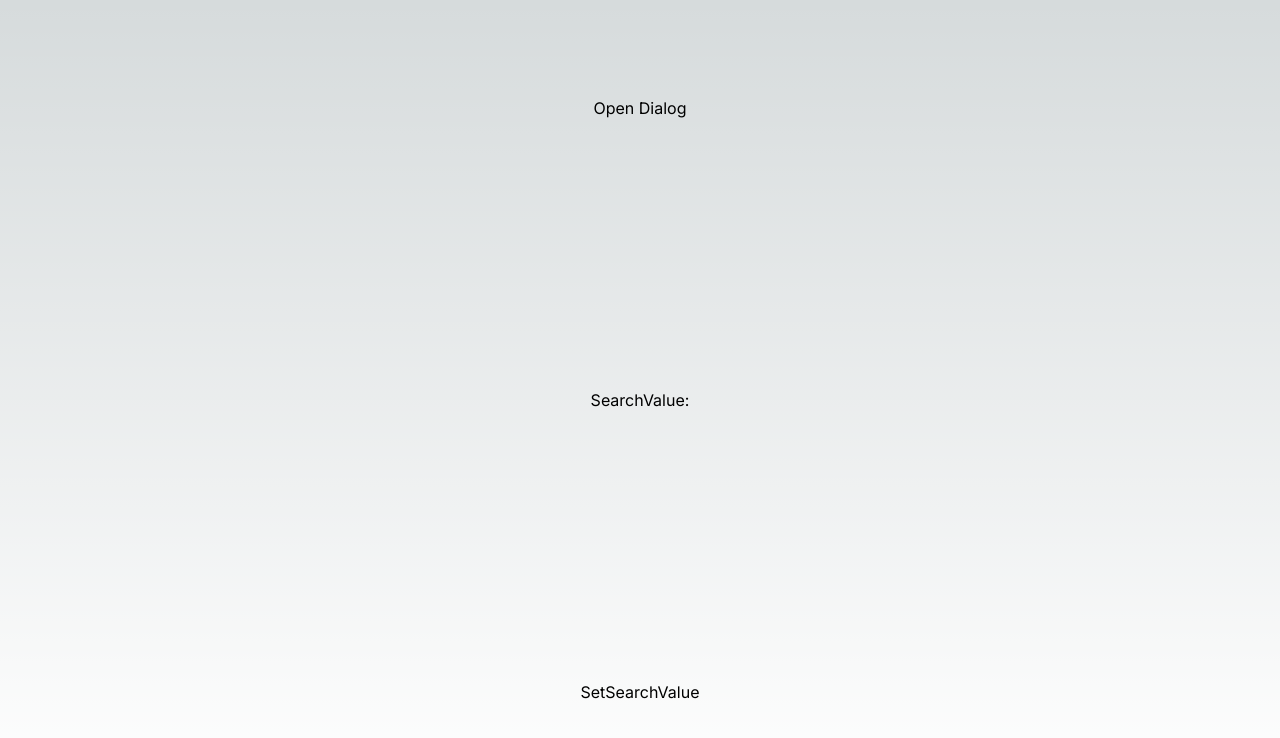
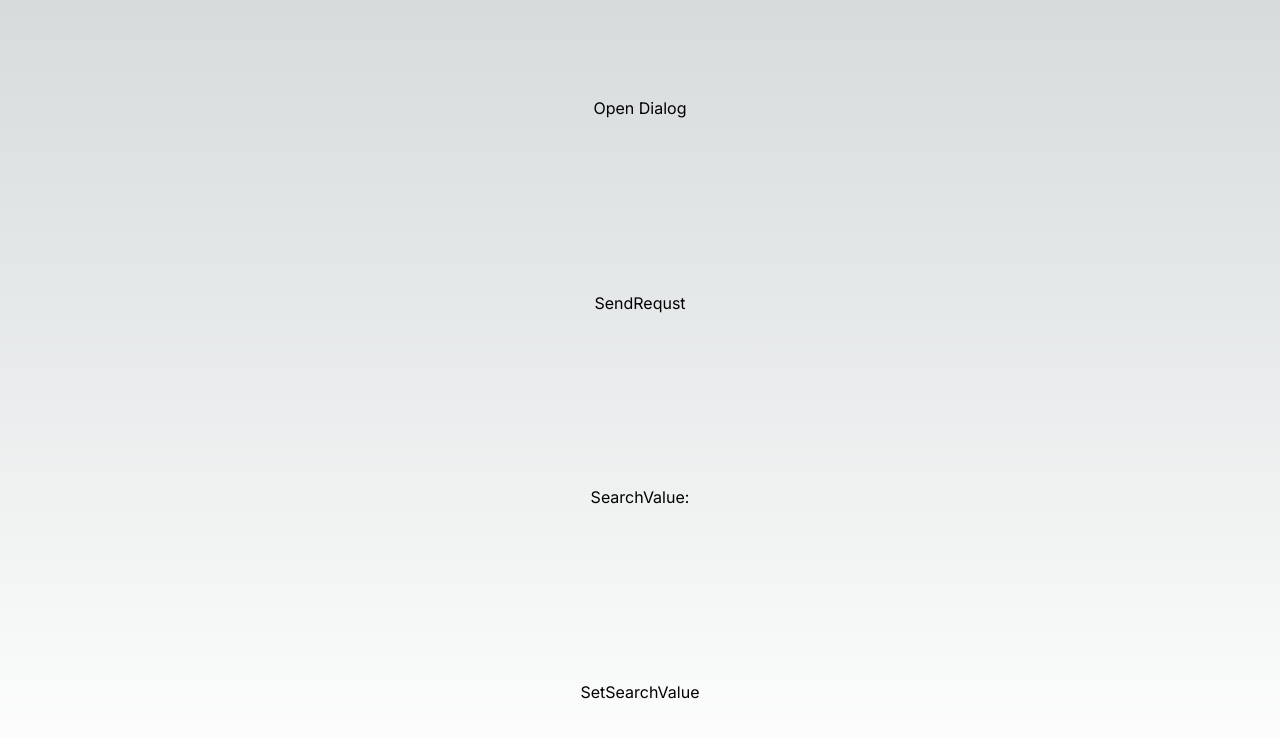
Before and after one commit to fy23-gw-gackathon/reportify-frontend, a Next.js app: page / in a window 1280 px wide. Shown: the top 738 px of the page. Built offline with nearby package versions, Linux system fonts and the light colour scheme.

Commit message:
ref #4 fix definition of webclint

```diff
--- a/src/pages/index.tsx
+++ b/src/pages/index.tsx
@@ -1,7 +1,10 @@
 import { Inter } from "next/font/google";
+import { useState } from "react";
 import { useRecoilState } from "recoil";
 
+import { TestEntity } from "@/entites/test-entity";
 import { useDisclosure } from "@/hooks/useDisclosure";
+import { execTestAPI } from "@/services/testService";
 import { SearchState } from "@/store/searchState";
 
 const inter = Inter({ subsets: ["latin"] });
@@ -9,13 +12,31 @@ const inter = Inter({ subsets: ["latin"] });
 export default function Home() {
     const { isOpen, onOpen, onClose } = useDisclosure();
     const [searchValue, setSearchValue] = useRecoilState(SearchState);
+    const onSetSearchValueClick = () => setSearchValue("clicked!");
 
-    const onSetSearchValueClick = () => setSearchValue("clicked!");
+    const [testData, setTestData] = useState<TestEntity[] | null>(null);
+    const sendRequest = async () => {
+        try {
+            const result = await execTestAPI();
+            setTestData(result);
+        } catch (error) {
+            console.log(error);
+        }
+    };
 
     return (
         <main className={`flex min-h-screen flex-col items-center justify-between p-24 ${inter.className}`}>
             <button onClick={onOpen}>Open Dialog</button>
+            <button onClick={sendRequest}>SendRequst</button>
             <p>SearchValue: {searchValue}</p>
+            {testData && (
+                <>
+                    <p>RequestResult:</p>
+                    {testData.map(({ name }) => (
+                        <>{name}</>
+                    ))}
+                </>
+            )}
             <button onClick={onSetSearchValueClick}>SetSearchValue</button>
             {isOpen && (
                 <dialog open>
--- a/src/services/testService.ts
+++ b/src/services/testService.ts
@@ -1,7 +1,7 @@
-import { TestEntity } from "@/entites/test-entity"
-import { WebClient } from "@/utils/webclient"
+import { TestEntity } from "@/entites/test-entity";
+import { WebClient } from "@/utils/webclient";
 
 export const execTestAPI = async () => {
-    const request = new WebClient<TestEntity>("http://localhost:3000/test", "GET")
-    return await request.exec()
-}
+    const request = new WebClient<TestEntity[]>("http://localhost:3000/test", "GET");
+    return await request.exec();
+};
--- a/src/utils/webclient.ts
+++ b/src/utils/webclient.ts
@@ -6,12 +6,12 @@ export class WebClient<T> {
 
     constructor(url: string, method: HTTPMethod) {
         this.url = url;
-    this.method = method
+        this.method = method;
     }
 
-  async exec<T>(){
-    const response = await fetch(this.url, {method: this.method})
-    const result: T = await response.json()
-    return result
+    async exec() {
+        const response = await fetch(this.url, { method: this.method });
+        const result: T = await response.json();
+        return result;
     }
 }
```
Lines whose indentation alone changed are shown as unchanged.
